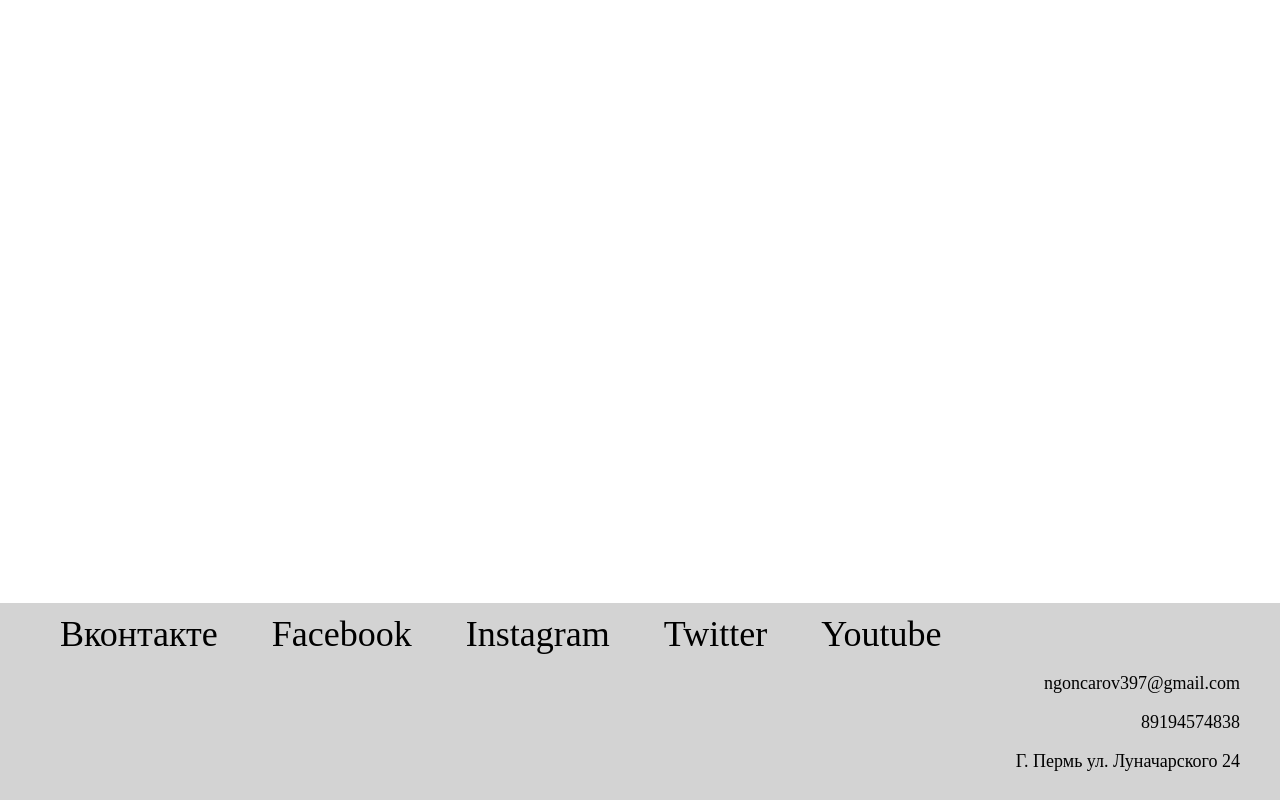
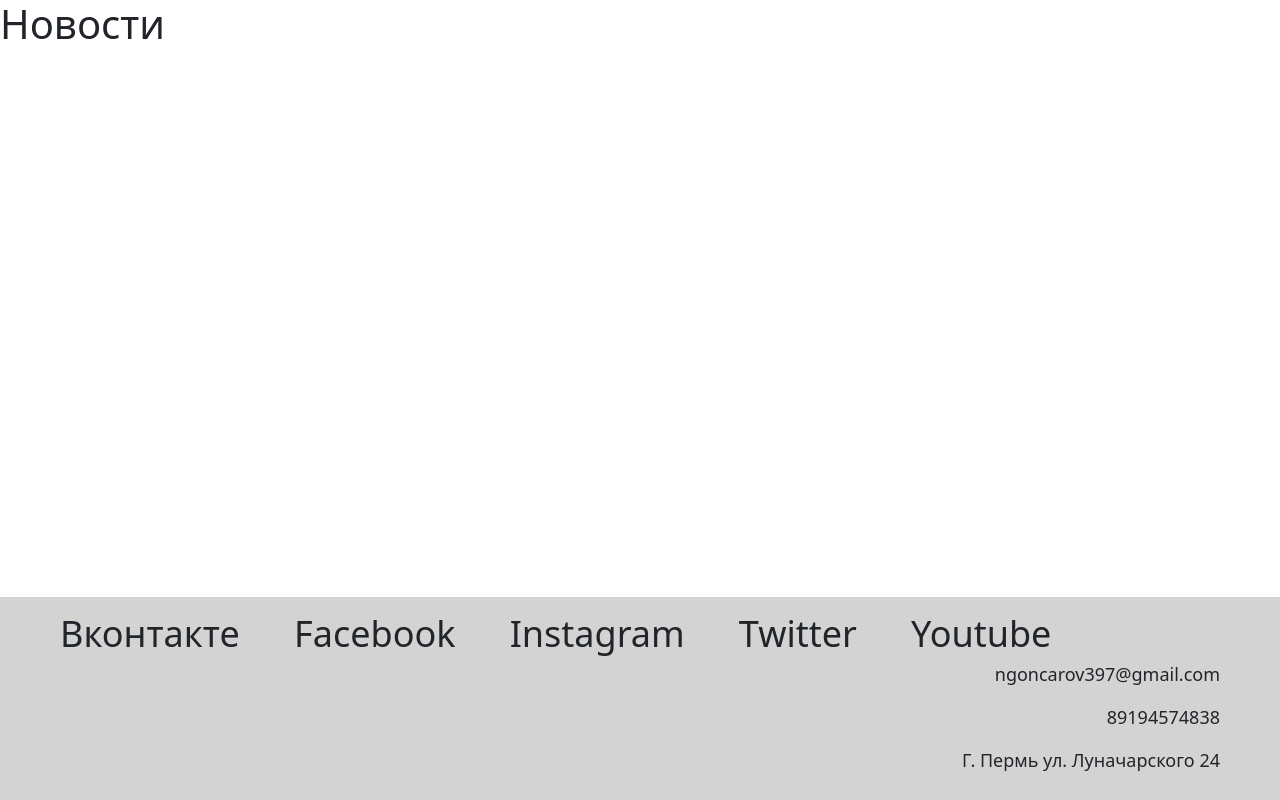
Before and after one commit to goncharovnr/--3, a plain HTML site: page index.html in a window 1280 px wide. Drawn offline with nearby package versions, Linux system fonts and the light colour scheme.

Commit message:
contacts

```diff
--- a/index.html
+++ b/index.html
@@ -3,17 +3,18 @@
 	<head>
 		<meta charset="UTF-8">
 		<title>Project</title>
+        <link href="https://cdn.jsdelivr.net/npm/bootstrap@5.1.1/dist/css/bootstrap.min.css" rel="stylesheet" integrity="sha384-F3w7mX95PdgyTmZZMECAngseQB83DfGTowi0iMjiWaeVhAn4FJkqJByhZMI3AhiU" crossorigin="anonymous">
 		<link rel="stylesheet" href="style.css">
 	</head>
 	<body>
 		<header>
-
+			<h1>Новости</h1>
 		</header>
 		<main>
 
 		</main>
 		<footer>
-            <div id="footer">
+			<div id="footer">
                 <a>Вконтакте</a>
                 <a>Facebook</a>
                 <a>Instagram</a>
```
